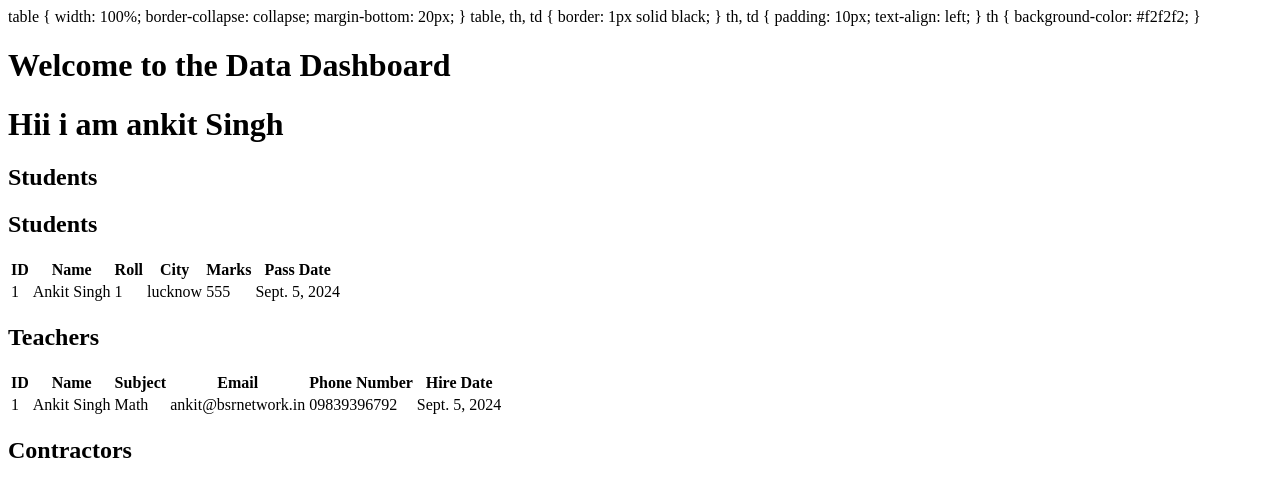
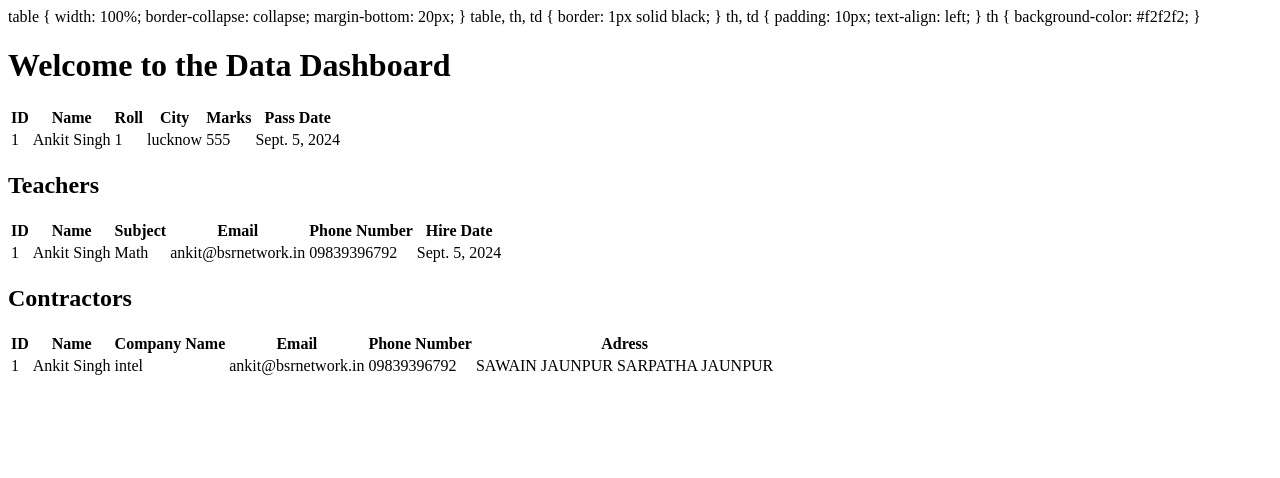
Before and after one commit to ankit-singh1718190/Abstract, a Django app: page /a/ in a window 1280 px wide. Shown: the top 478 px of the page. Run offline with Django 5.2, Linux system fonts and the light colour scheme; data comes from the database, SQL or seed files in the repository.

Commit message:
Update home.html

```diff
--- a/myapp/templates/myapp/home.html
+++ b/myapp/templates/myapp/home.html
@@ -25,10 +25,6 @@
 </head>
 <body>
     <h1>Welcome to the Data Dashboard</h1>
-	<h1>Hii i am ankit Singh</h1>
-    <!-- Student Data Table -->
-    <h2>Students</h2>
-    <h2>Students</h2>
     <table>
         <thead>
             <tr>
```
